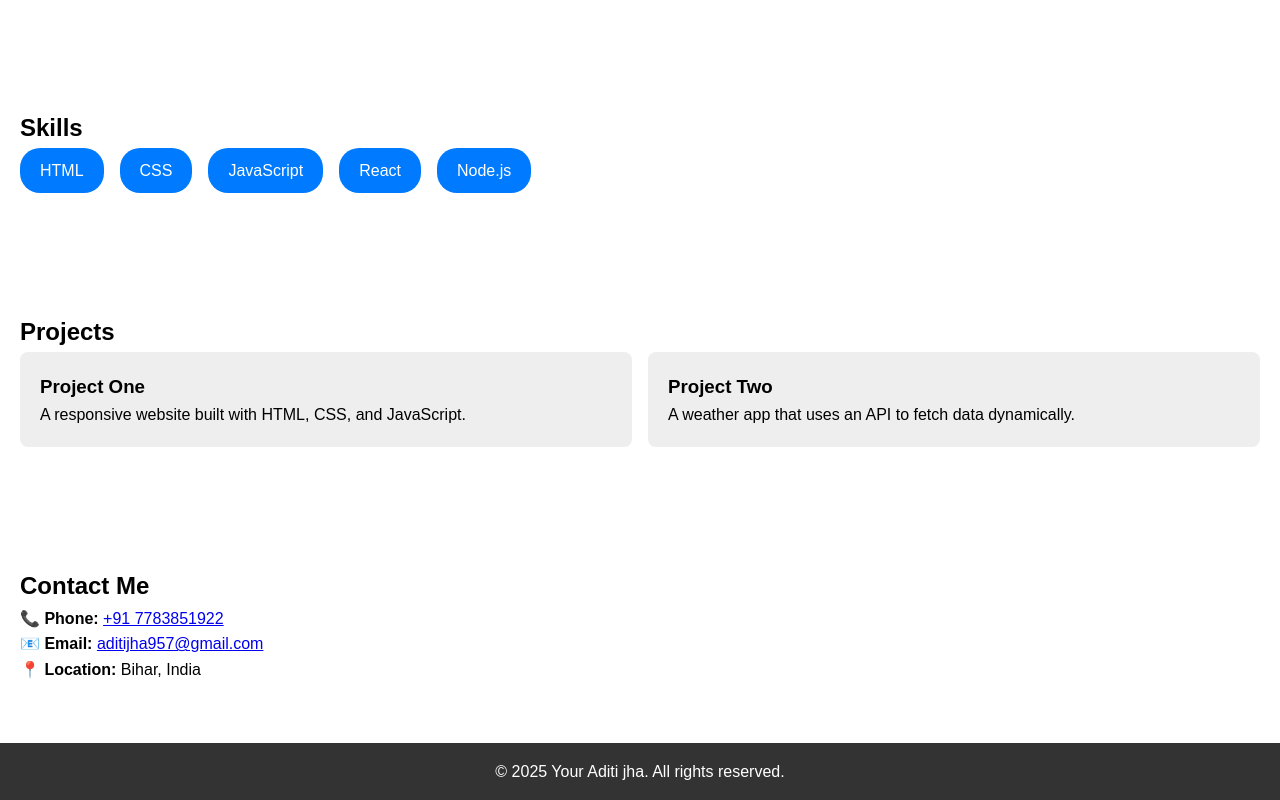
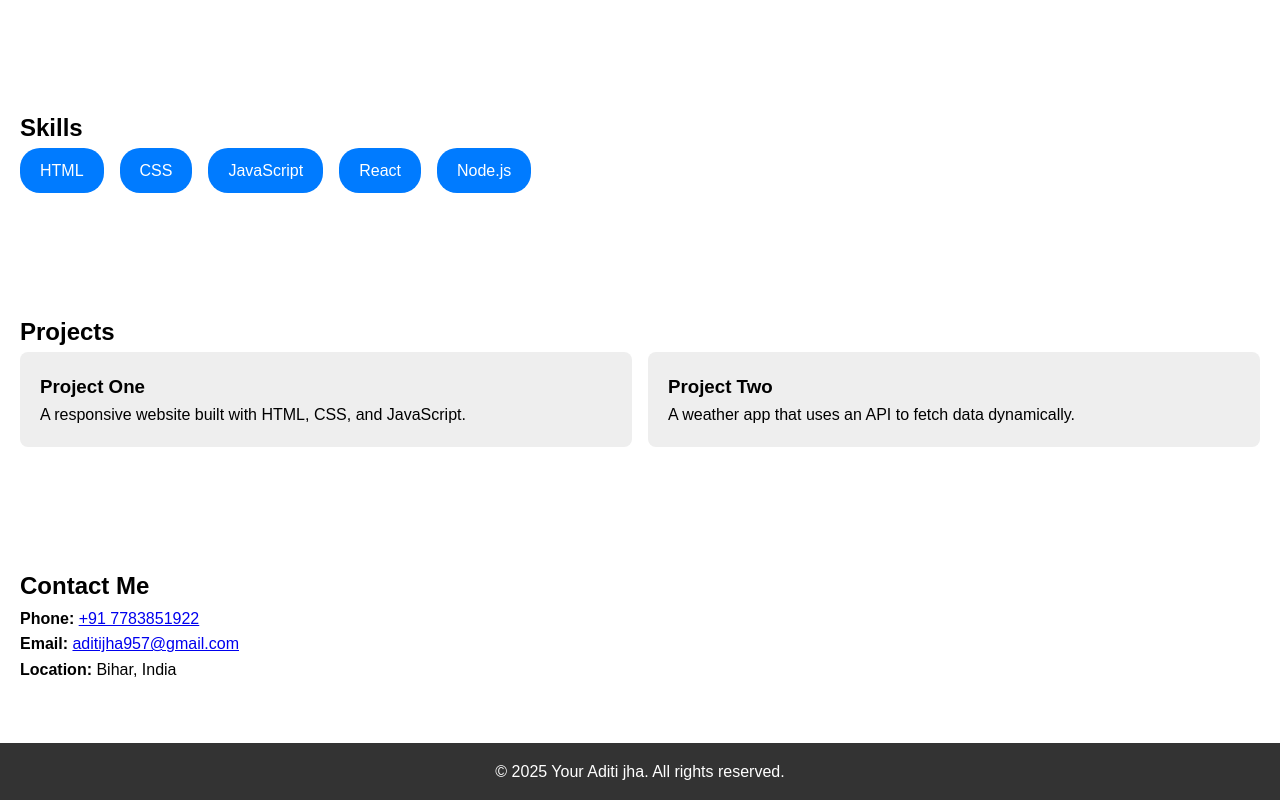
Before and after one commit to Aditijha01/Codesoft, a plain HTML site: page index.html in a window 1280 px wide. Shown: the part 710-1510 px from the top of the page. Drawn offline with Linux system fonts and the light colour scheme.

Commit message:
Update index.html

```diff
--- a/index.html
+++ b/index.html
@@ -68,9 +68,9 @@
         <h2>Contact Me</h2>
 
         <div class="contact-details">
-            <p><strong>📞 Phone:</strong> <a href="tel:+919876543210">+91 7783851922</a></p>
-            <p><strong>📧 Email:</strong> <a href="mailto:aditikumari@example.com">aditijha957@gmail.com</a></p>
-            <p><strong>📍 Location:</strong>  Bihar, India</p>
+            <p><strong> Phone:</strong> <a href="tel:+919876543210">+91 7783851922</a></p>
+            <p><strong> Email:</strong> <a href="mailto:aditikumari@example.com">aditijha957@gmail.com</a></p>
+            <p><strong> Location:</strong>  Bihar, India</p>
         </div>
         </section>
 
```
